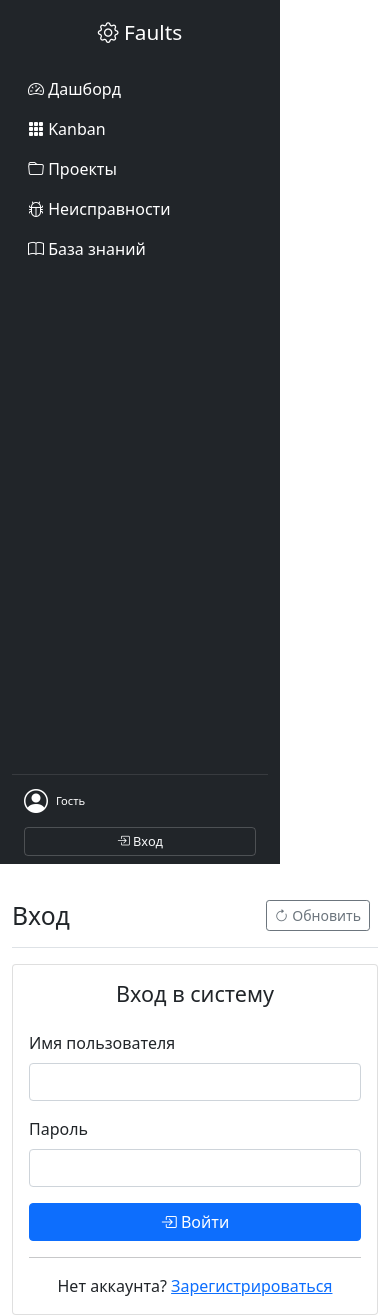
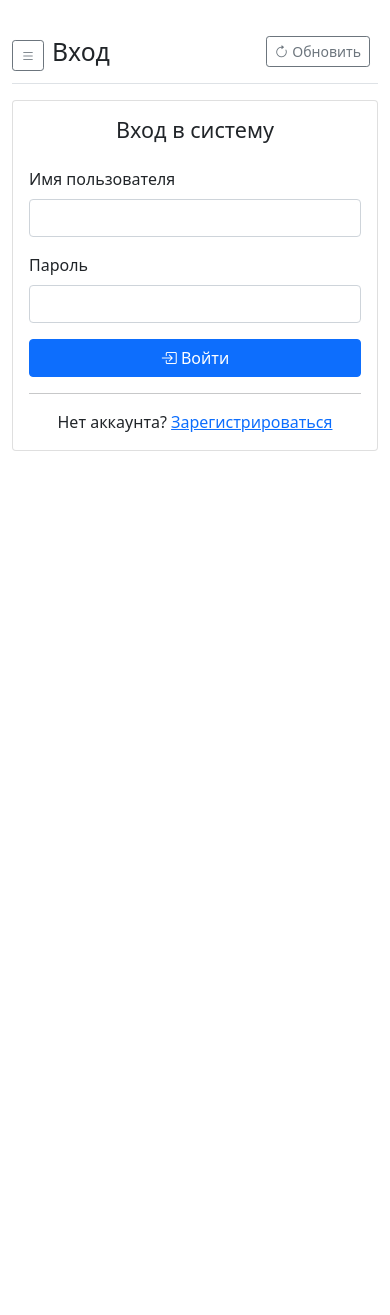
Before and after one commit to sanjas12/39_Faults, a FastAPI app: page /login in a window 390 px wide. After the commit the page ends 451 px from the top, so only its background shows below. Run offline with FastAPI, Linux system fonts and the light colour scheme.

Commit message:
feat: Добавлена возможность сворачивать боковую панель
- Кнопка сворачивания в правом верхнем углу сайдбара
- Сохранение состояния в localStorage
- Адаптивный дизайн для мобильных устройств
- Скрытие текста и отображение только иконок в свёрнутом состоянии
- Плавная анимация при сворачивании/разворачивании
- Мобильная версия с выезжающим меню

```diff
--- a/app/static/css/style.css
+++ b/app/static/css/style.css
@@ -188,3 +188,102 @@
 #resetFiltersBtn:hover {
     background-color: #e9ecef;
 }
+
+/* ===== СВОРАЧИВАНИЕ САЙДБАРА ===== */
+.sidebar {
+    transition: all 0.3s ease !important;
+    overflow: hidden;
+    background-color: #212529 !important;
+}
+
+.sidebar-collapsed .nav-link {
+    padding: 0.75rem 0.5rem !important;
+    text-align: center;
+}
+
+.sidebar-collapsed .nav-link i {
+    font-size: 1.3rem;
+    margin-right: 0 !important;
+}
+
+.sidebar-collapsed .nav-link .nav-text {
+    display: none !important;
+}
+
+.sidebar-collapsed .nav-link.active {
+    background-color: #0d6efd;
+    border-radius: 4px;
+}
+
+/* Адаптация для блока пользователя */
+.sidebar-collapsed #userContainer .d-flex.align-items-center {
+    justify-content: center;
+}
+
+.sidebar-collapsed #userContainer .d-flex.align-items-center i {
+    font-size: 28px;
+    margin-right: 0 !important;
+}
+
+.sidebar-collapsed #userInfo {
+    display: none !important;
+}
+
+.sidebar-collapsed #userContainer .btn {
+    font-size: 0.7rem;
+    padding: 4px 4px !important;
+}
+
+.sidebar-collapsed #userContainer .btn i {
+    font-size: 1.2rem;
+}
+
+.sidebar-collapsed #userContainer .nav-text {
+    display: none !important;
+}
+
+/* Кнопка сворачивания */
+#toggleSidebarBtn {
+    transition: all 0.3s ease;
+}
+
+#toggleSidebarBtn:hover {
+    background-color: rgba(255, 255, 255, 0.2);
+}
+
+#sidebarTitle {
+    transition: all 0.3s ease;
+}
+
+/* Основной контент */
+#mainContent {
+    transition: all 0.3s ease;
+}
+
+/* Мобильная кнопка */
+#mobileToggleBtn {
+    display: none;
+}
+
+@media (max-width: 768px) {
+    #mobileToggleBtn {
+        display: inline-block;
+    }
+
+    .sidebar {
+        position: fixed !important;
+        z-index: 1050;
+        left: -280px;
+        transition: left 0.3s ease !important;
+        width: 280px !important;
+        flex: 0 0 280px !important;
+    }
+
+    .sidebar.show-mobile {
+        left: 0 !important;
+    }
+
+    #mainContent {
+        margin-left: 0 !important;
+    }
+}
--- a/app/templates/base.html
+++ b/app/templates/base.html
@@ -12,51 +12,54 @@
     <div class="container-fluid">
         <div class="row">
             <!-- Sidebar -->
-            <nav class="col-md-3 col-lg-2 d-md-block bg-dark sidebar" style="min-height: 100vh; padding-top: 20px; width: 280px; flex: 0 0 280px;" aria-label="Основная навигация">
+            <nav class="col-md-3 col-lg-2 d-md-block bg-dark sidebar" id="sidebar" style="min-height: 100vh; padding-top: 20px; width: 280px; flex: 0 0 280px; transition: all 0.3s ease;" aria-label="Основная навигация">
                 <div class="position-sticky" style="width: 100%; height: 100vh; display: flex; flex-direction: column;">
-                    <h3 class="text-white text-center mb-4" style="font-size: 1.3rem;">
-                        <i class="bi bi-gear"></i> Faults
-                    </h3>
+                    <div class="d-flex justify-content-between align-items-center px-3 mb-3">
+                        <h3 class="text-white text-center mb-0" id="sidebarTitle" style="font-size: 1.3rem;">
+                            <i class="bi bi-gear"></i> Faults
+                        </h3>
+                        <button class="btn btn-sm btn-outline-light" id="toggleSidebarBtn" title="Свернуть панель">
+                            <i class="bi bi-chevron-left" id="toggleIcon"></i>
+                        </button>
+                    </div>
+
                     <ul class="nav flex-column" style="flex: 1;">
                         <li class="nav-item">
                             <a class="nav-link text-white {% if active_page == 'dashboard' %}active bg-primary{% endif %}" href="/" {% if active_page == 'dashboard' %}aria-current="page"{% endif %}>
-                                <i class="bi bi-speedometer2"></i> Дашборд
+                                <i class="bi bi-speedometer2"></i> <span class="nav-text">Дашборд</span>
                             </a>
                         </li>
                         <li class="nav-item">
                             <a class="nav-link text-white {% if active_page == 'kanban' %}active bg-primary{% endif %}" href="/kanban" {% if active_page == 'kanban' %}aria-current="page"{% endif %}>
-                                <i class="bi bi-grid-3x3-gap-fill"></i> Kanban
+                                <i class="bi bi-grid-3x3-gap-fill"></i> <span class="nav-text">Kanban</span>
                             </a>
                         </li>
                         <li class="nav-item">
                             <a class="nav-link text-white {% if active_page == 'projects' %}active bg-primary{% endif %}" href="/projects" {% if active_page == 'projects' %}aria-current="page"{% endif %}>
-                                <i class="bi bi-folder"></i> Проекты
+                                <i class="bi bi-folder"></i> <span class="nav-text">Проекты</span>
                             </a>
                         </li>
                         <li class="nav-item">
                             <a class="nav-link text-white {% if active_page == 'faults' %}active bg-primary{% endif %}" href="/faults" {% if active_page == 'faults' %}aria-current="page"{% endif %}>
-                                <i class="bi bi-bug"></i> Неисправности
+                                <i class="bi bi-bug"></i> <span class="nav-text">Неисправности</span>
                             </a>
                         </li>
                         <li class="nav-item">
                             <a class="nav-link text-white {% if active_page == 'knowledge' %}active bg-primary{% endif %}" href="/knowledge" {% if active_page == 'knowledge' %}aria-current="page"{% endif %}>
-                                <i class="bi bi-book"></i> База знаний
+                                <i class="bi bi-book"></i> <span class="nav-text">База знаний</span>
                             </a>
                         </li>
                     </ul>
 
-                    <!-- ✅ БЛОК ПОЛЬЗОВАТЕЛЯ (ТОЛЬКО ЗДЕСЬ, ВНУТРИ САЙДБАРА) -->
+                    <!-- Блок пользователя -->
                     <div class="p-2 mt-auto" style="width: 100%; border-top: 1px solid rgba(255,255,255,0.1);">
                         <div class="text-white" id="userContainer" style="width: 100%;">
-                            <!-- Аватар и имя -->
                             <div class="d-flex align-items-center mb-2">
                                 <i class="bi bi-person-circle me-2" style="font-size: 24px; flex-shrink: 0;"></i>
                                 <div id="userInfo" style="overflow: hidden; text-overflow: ellipsis; white-space: nowrap; flex: 1;">
                                     <small>Гость</small>
                                 </div>
                             </div>
-
-                            <!-- Кнопки (вертикально) -->
                             <div class="d-flex flex-column gap-1" style="width: 100%;">
                                 <button
                                     id="logoutBtn"
@@ -64,10 +67,10 @@
                                     style="display: none; font-size: 0.8rem; padding: 4px 8px;"
                                     onclick="logout()"
                                 >
-                                    <i class="bi bi-box-arrow-right"></i> Выход
+                                    <i class="bi bi-box-arrow-right"></i> <span class="nav-text">Выход</span>
                                 </button>
                                 <a href="/login" class="btn btn-sm btn-outline-light w-100" id="loginLink" style="font-size: 0.8rem; padding: 4px 8px;">
-                                    <i class="bi bi-box-arrow-in-right"></i> Вход
+                                    <i class="bi bi-box-arrow-in-right"></i> <span class="nav-text">Вход</span>
                                 </a>
                             </div>
                         </div>
@@ -76,9 +79,14 @@
             </nav>
 
             <!-- Main content -->
-            <main class="col-md-9 ms-sm-auto col-lg-10 px-md-4" style="padding-top: 20px; flex: 1;">
+            <main class="col-md-9 ms-sm-auto col-lg-10 px-md-4" id="mainContent" style="padding-top: 20px; flex: 1; transition: all 0.3s ease;">
                 <div class="d-flex justify-content-between flex-wrap flex-md-nowrap align-items-center pt-3 pb-2 mb-3 border-bottom">
-                    <h1 class="h2">{% block page_title %}Дашборд{% endblock %}</h1>
+                    <div class="d-flex align-items-center">
+                        <button class="btn btn-sm btn-outline-secondary me-2 d-md-none" id="mobileToggleBtn">
+                            <i class="bi bi-list"></i>
+                        </button>
+                        <h1 class="h2">{% block page_title %}Дашборд{% endblock %}</h1>
+                    </div>
                     <div class="btn-toolbar mb-2 mb-md-0">
                         <div class="btn-group me-2">
                             <button type="button" class="btn btn-sm btn-outline-secondary" onclick="window.location.reload()" aria-label="Обновить страницу">
@@ -95,6 +103,70 @@
     <script src="https://cdn.jsdelivr.net/npm/bootstrap@5.1.3/dist/js/bootstrap.bundle.min.js"></script>
     <script src="https://cdn.jsdelivr.net/npm/axios/dist/axios.min.js"></script>
     <script src="/static/js/app.js"></script>
+
+    <script>
+        document.addEventListener('DOMContentLoaded', function() {
+            const sidebar = document.getElementById('sidebar');
+            const mainContent = document.getElementById('mainContent');
+            const toggleBtn = document.getElementById('toggleSidebarBtn');
+            const toggleIcon = document.getElementById('toggleIcon');
+            const sidebarTitle = document.getElementById('sidebarTitle');
+            const navTexts = document.querySelectorAll('.nav-text');
+            const userInfo = document.getElementById('userInfo');
+
+            const isCollapsed = localStorage.getItem('sidebarCollapsed') === 'true';
+
+            function toggleSidebar(collapsed) {
+                if (collapsed) {
+                    sidebar.style.width = '60px';
+                    sidebar.style.flex = '0 0 60px';
+                    mainContent.style.marginLeft = '0px';
+                    sidebarTitle.style.display = 'none';
+                    navTexts.forEach(el => el.style.display = 'none');
+                    toggleIcon.className = 'bi bi-chevron-right';
+                    document.querySelectorAll('#userContainer .nav-text').forEach(el => el.style.display = 'none');
+                    sidebar.classList.add('sidebar-collapsed');
+                } else {
+                    sidebar.style.width = '280px';
+                    sidebar.style.flex = '0 0 280px';
+                    mainContent.style.marginLeft = '0px';
+                    sidebarTitle.style.display = 'block';
+                    navTexts.forEach(el => el.style.display = 'inline');
+                    toggleIcon.className = 'bi bi-chevron-left';
+                    document.querySelectorAll('#userContainer .nav-text').forEach(el => el.style.display = 'inline');
+                    sidebar.classList.remove('sidebar-collapsed');
+                }
+                localStorage.setItem('sidebarCollapsed', String(collapsed));
+            }
+
+            if (isCollapsed) {
+                toggleSidebar(true);
+            }
+
+            toggleBtn.addEventListener('click', function() {
+                const collapsed = sidebar.style.width === '60px' || sidebar.classList.contains('sidebar-collapsed');
+                toggleSidebar(!collapsed);
+            });
+
+            // Мобильная кнопка
+            document.getElementById('mobileToggleBtn').addEventListener('click', function() {
+                const sidebar = document.getElementById('sidebar');
+                sidebar.classList.toggle('show-mobile');
+            });
+
+            // Закрывать сайдбар при клике вне его на мобильных
+            document.addEventListener('click', function(event) {
+                const sidebar = document.getElementById('sidebar');
+                const toggleBtn = document.getElementById('mobileToggleBtn');
+                if (window.innerWidth <= 768) {
+                    if (!sidebar.contains(event.target) && !toggleBtn.contains(event.target)) {
+                        sidebar.classList.remove('show-mobile');
+                    }
+                }
+            });
+        });
+    </script>
+
     {% block scripts %}{% endblock %}
 </body>
 </html>
```
